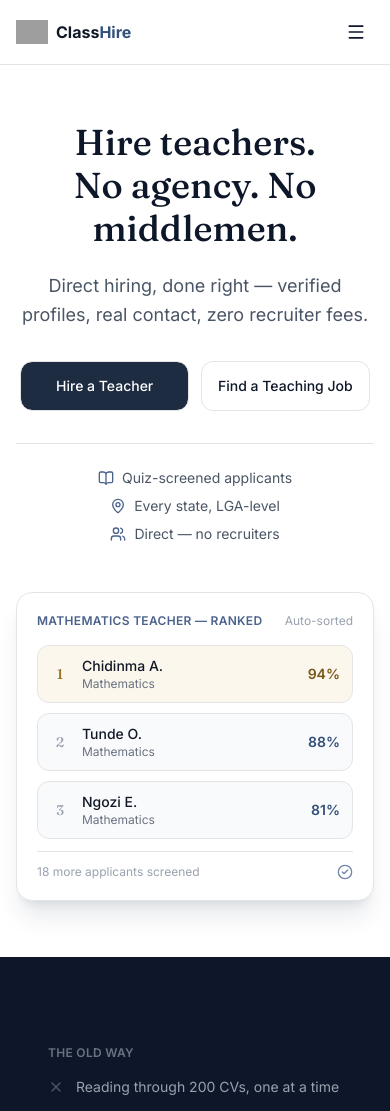
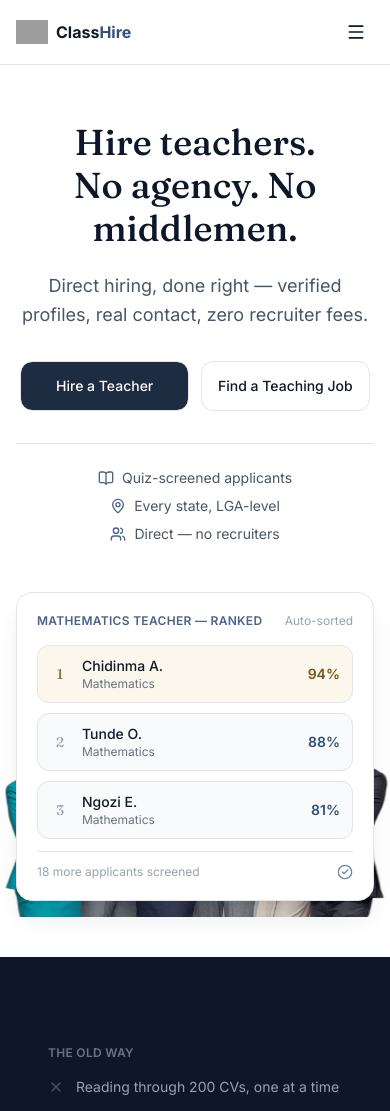
Before and after one commit to joevics6/teachconnect, a Next.js app: page / in a window 390 px wide. Shown: the top 1111 px of the page. Built offline with nearby package versions, Linux system fonts and the light colour scheme; no server answers; grey boxes are pictures that could not be loaded.

Commit message:
Fix hero image not rendering: avoid negative z-index stacking issue, show on all breakpoints

```diff
--- a/app/page.tsx
+++ b/app/page.tsx
@@ -229,14 +229,15 @@ export default function HomePage() {
           <div className="relative flex justify-center lg:justify-end">
             <div className="absolute -inset-x-8 -inset-y-12 -z-10 bg-gradient-to-br from-brass-50 via-ink-50/60 to-transparent rounded-[3rem] blur-2xl" />
 
-            <div className="relative w-full max-w-sm">
+            <div className="relative w-full max-w-sm z-0">
               {/* Hero photo — transparent-cutout group shot, placed as a
-                  foreground element behind/below the two product-mockup
-                  cards. object-contain (not cover) since this is a
-                  cutout, not a full-bleed background photo. Purely
-                  decorative in the right-hand visual column, so it
-                  never overlaps the headline/copy on the left. */}
-              <div className="hidden sm:block absolute -bottom-8 -right-10 -left-16 h-[22rem] -z-[5]">
+                  foreground element behind/below the product-mockup
+                  cards. Uses z-0 (not a negative z-index) so it stays
+                  within this box's own stacking context instead of
+                  risking getting swallowed behind an ancestor's
+                  background. Shown at all breakpoints now (was
+                  sm-and-up only), sized down on mobile. */}
+              <div className="block absolute -bottom-4 -right-4 -left-6 h-64 sm:-bottom-8 sm:-right-10 sm:-left-16 sm:h-[22rem] z-0">
                 <Image
                   src="/hero-teacher.png"
                   alt="Teachers and school staff on ClassHire"
```
